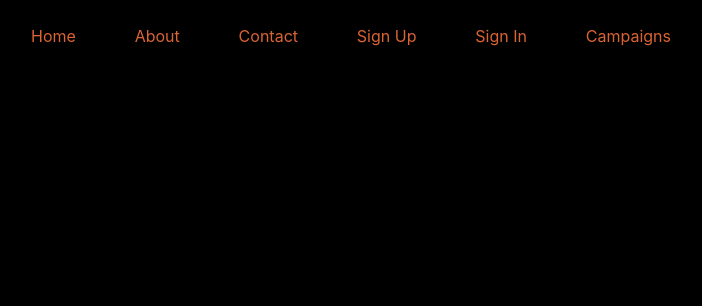
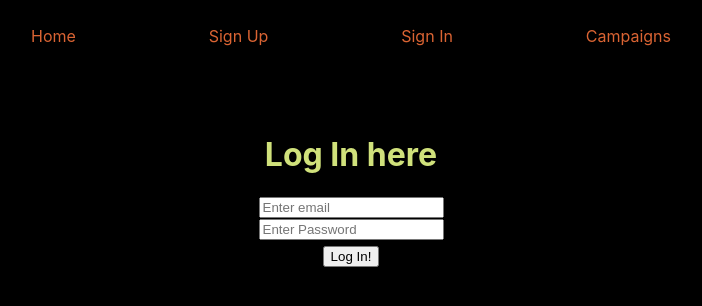
Before and after one commit to Save-The-Animals-Lambda-School/Frontend, a React (Create React App) app in the folder my-app/: page /login in a window 1280 px wide. Shown: the top 306 px of the page, without its empty margins (289-991 px from the left). Built offline with nearby package versions, Linux system fonts and the light colour scheme.

Commit message:
Added protected route to campaigns component so a user has to be logged in to see campaigns. Not necessarily how i would set this up if i owned the website but it covers my MVP for handling tokens.

```diff
--- a/my-app/src/App.css
+++ b/my-app/src/App.css
@@ -114,3 +114,13 @@ button:hover {
 .loading {
   color: white;
 }
+
+.login-container {
+  color: #d0e17b;
+  width: 50%;
+  margin: 5% auto;
+}
+
+.login-button {
+  margin-top: 1%;
+}
--- a/my-app/src/App.js
+++ b/my-app/src/App.js
@@ -1,6 +1,6 @@
 import React from 'react';
 import './App.css';
-import { BrowserRouter as Router, Route} from "react-router-dom";
+import { BrowserRouter as Router, Route, Switch} from "react-router-dom";
 import CreateCamp from "./components/CreateCamp";
 import UserSignUp from "./components/UserSignUp";
 import OrgSignUp from "./components/OrgSignUp";
@@ -9,22 +9,30 @@ import UserOrg from "./components/UserOrg";
 import Navigation from "./components/Navigation";
 import CampaignList from "./components/CampaignList";
 import Campaign from "./components/Campaign";
+import Login from "./components/Login";
+import ProtectedRoute from "./components/ProtectedRoute";
+
 
 const App = () => {
   return (
     <Router>
       <div className="App">
           <Navigation />
-        <Route exact path="/" component={CampaignList}/>
+          {/* <Route exact path="/protected" component={CampaignList}/> */}
 
           <Route path="/campaign/:id"
             render={props => {
               return <Campaign {...props} />;
             }}
             />
+
+          <Switch>
+          <ProtectedRoute exact path="/protected" component={CampaignList} />
+          <Route path="/login" component={Login}/>
+          </Switch>
+
           <Route path="/update-campaign/:id" component={UpdateCampaign} />
           <Route path="/new-campaign" component={CreateCamp} />
-
           <Route path="/sign-up" component={UserSignUp} />
           <Route path="/org-signup" component={OrgSignUp} />
           <Route path="/user-or-org" component={UserOrg} />
--- a/my-app/src/components/CampaignCard.js
+++ b/my-app/src/components/CampaignCard.js
@@ -1,7 +1,7 @@
 import React from "react";
 
 const CampaignCard = props => {
-    console.log(props);
+    // console.log(props);
     const { title, animal, urgency, location, date, description, funding_goal} = props.campaign;
 
     return (
--- /dev/null
+++ b/my-app/src/components/Login.js
@@ -0,0 +1,66 @@
+import React from "react";
+import axios from "axios";
+
+class Login extends React.Component {
+    state = {
+        credentials: {
+            email: '',
+            password: ''
+        }
+    };
+
+    handleChange = e => {
+        this.setState({
+            credentials: {
+                ...this.state.credentials,
+                [e.target.name]: e.target.value
+            }
+        });
+    };
+
+    login = e => {
+        e.preventDefault();
+        axios
+          .post("https://save-the-animals-be.herokuapp.com/api/auth/login", {
+            email: this.state.credentials.email,
+            password: this.state.credentials.password
+        })
+        .then(response => {
+            console.log(response.data.token);
+            localStorage.setItem("token", response.data.token);
+            this.props.history.push("/protected")
+        })
+        .catch( error => console.log("ERROR", error ))
+    };
+
+    render() {
+        return (
+            <div className="login-container">
+                <h1>Log In here</h1>
+                <form onSubmit={this.login}>
+                    <div className="login-box">
+                    <input
+                        type="text"
+                        name="email"
+                        value={this.state.credentials.email}
+                        onChange={this.handleChange}
+                        placeholder="Enter email"
+                    />
+                    </div>
+                    <div className="login-box">
+                    <input
+                        type="password"
+                        name="password"
+                        value={this.state.credentials.password}
+                        onChange={this.handleChange}
+                        placeholder="Enter Password"
+                    />
+                    </div>
+                    <button className="login-button">Log In!</button>
+                </form>
+            </div>
+        );
+    };
+};
+
+export default Login;
--- a/my-app/src/components/Navigation.js
+++ b/my-app/src/components/Navigation.js
@@ -6,11 +6,9 @@ class Navigation extends React.Component {
         return (
             <div className="nav-container">
                 <Link to ="#" className="atags">Home</Link>
-                <Link to ="#" className="atags">About</Link>
-                <Link to ="#" className="atags">Contact</Link>
                 <Link to ="/user-or-org" className="atags">Sign Up</Link>
-                <Link to ="/sign-in" className="atags">Sign In</Link>
-                <Link to ="/" className="atags">Campaigns</Link>
+                <Link to ="/login" className="atags">Sign In</Link>
+                <Link to ="/protected" className="atags">Campaigns</Link>
             </div>
         )
     }
--- /dev/null
+++ b/my-app/src/components/ProtectedRoute.js
@@ -0,0 +1,19 @@
+import React from "react";
+import { Route, Redirect } from "react-router-dom";
+
+export default function ProtectedRoute ({ component: Component, ...rest }) {
+    let loggedIn = localStorage.getItem("token");
+
+    return (
+        <Route
+            {...rest}
+            render = { () => {
+                if(loggedIn) {
+                    return <Component />
+                } else {
+                    return <Redirect to="/login" />;
+                }
+            }}
+        />
+    )
+}
```
Also changed, not shown: my-app/src/utils/GetToken.js (added, +12 -0 lines). Lines whose indentation alone changed are shown as unchanged.
